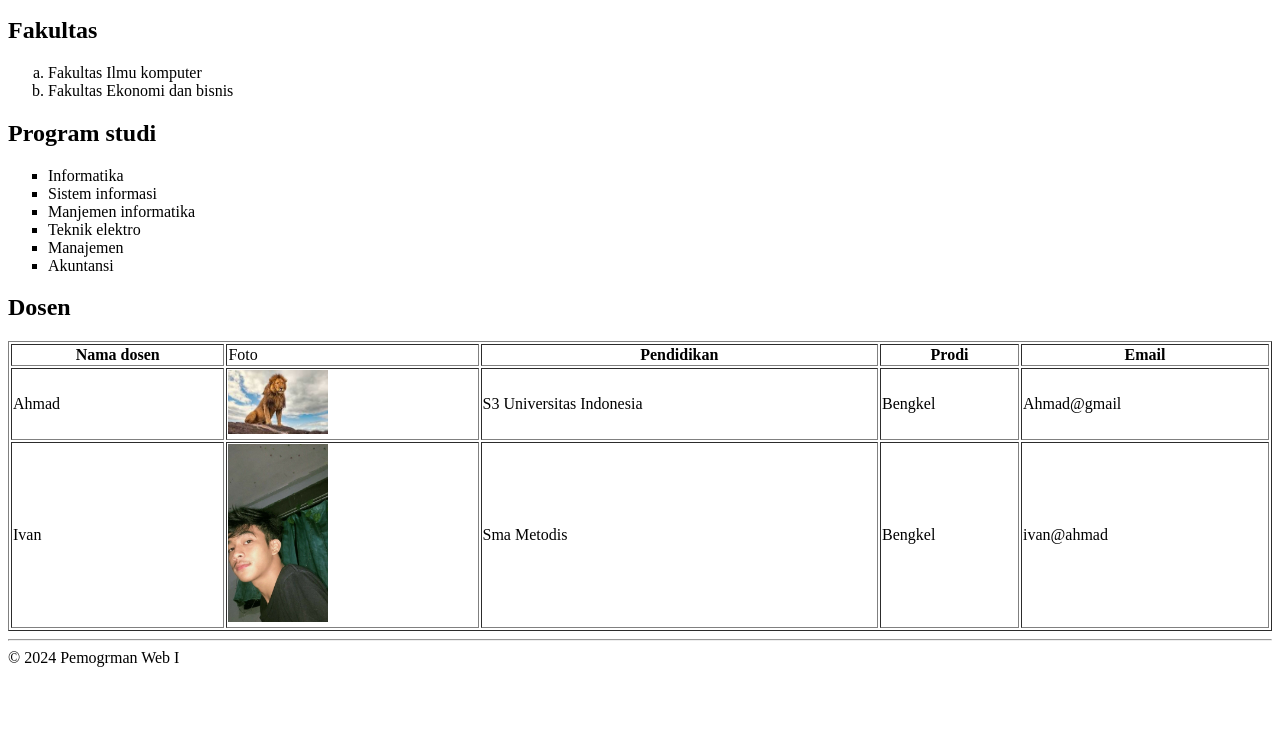
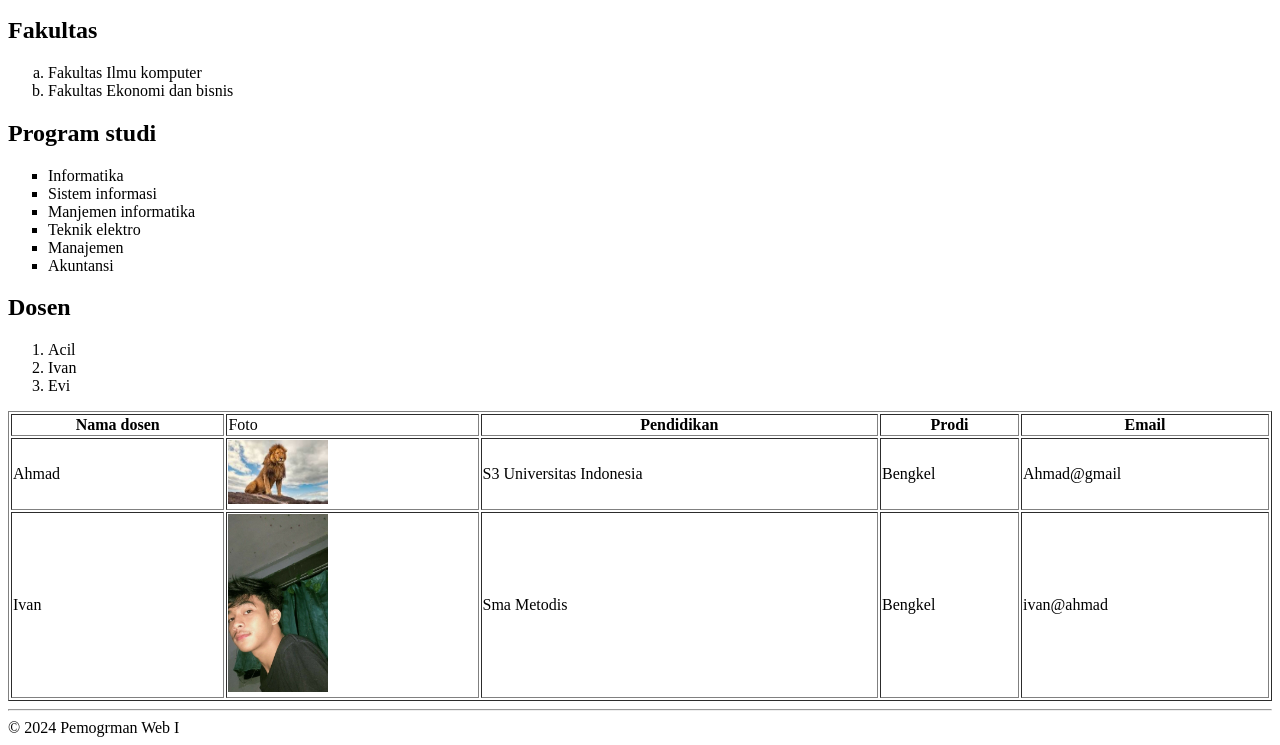
Before and after one commit to vantekzz/ivanliah, a plain HTML site: page index.html in a window 1280 px wide. Shown: the part 101-846 px from the top of the page. Before the commit the page ends 800 px from the top, so only its background shows below. Drawn offline with Linux system fonts and the light colour scheme.

Commit message:
Update index.html

```diff
--- a/index.html
+++ b/index.html
@@ -30,6 +30,11 @@
         </ul>
 
         <h2>Dosen</h2>
+        <ol>
+            <li>Acil</li>
+            <li>Ivan</li>
+            <li>Evi</li>
+        </ol>
         <!--table-->
         <table>
             <table border="1" width="100%">
```
